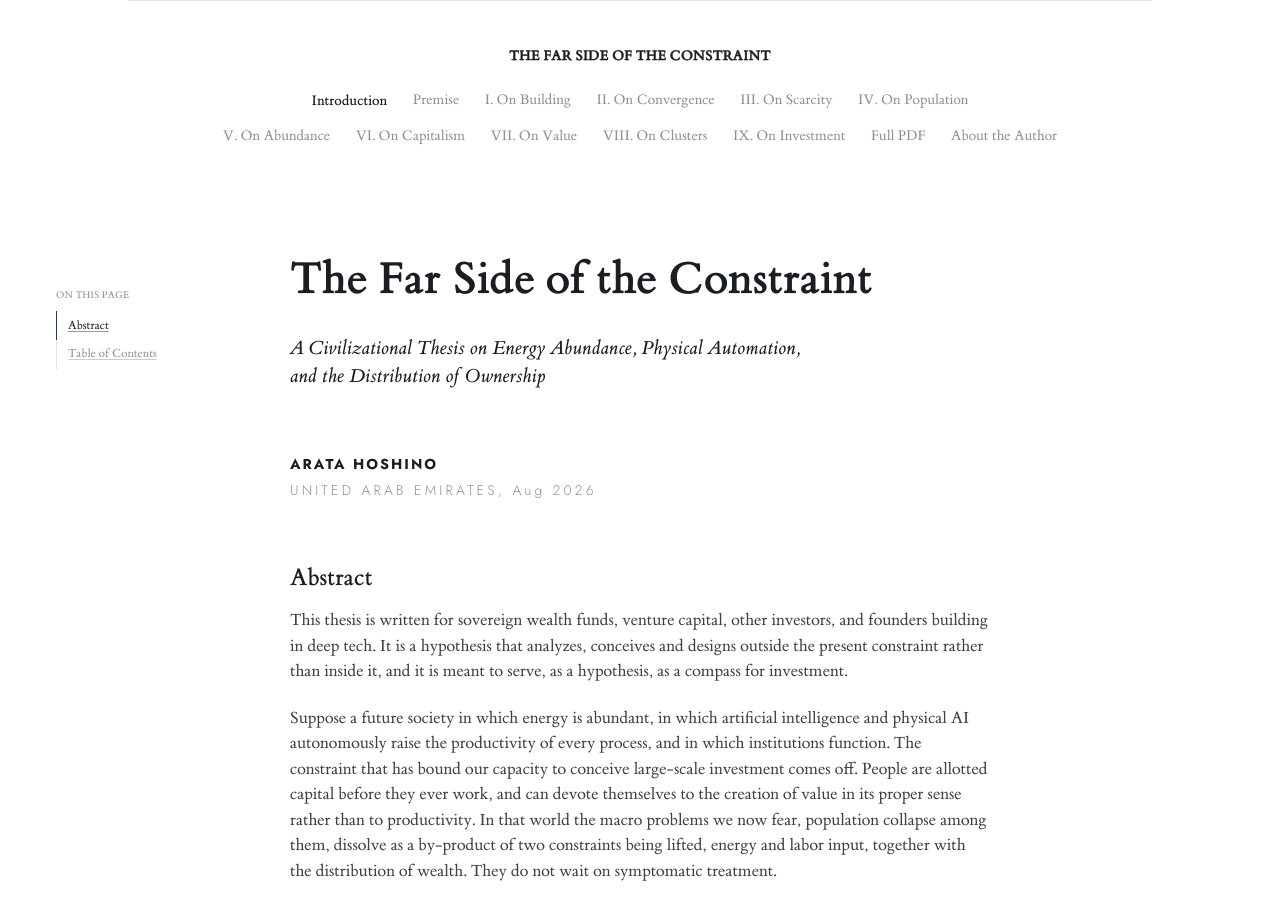
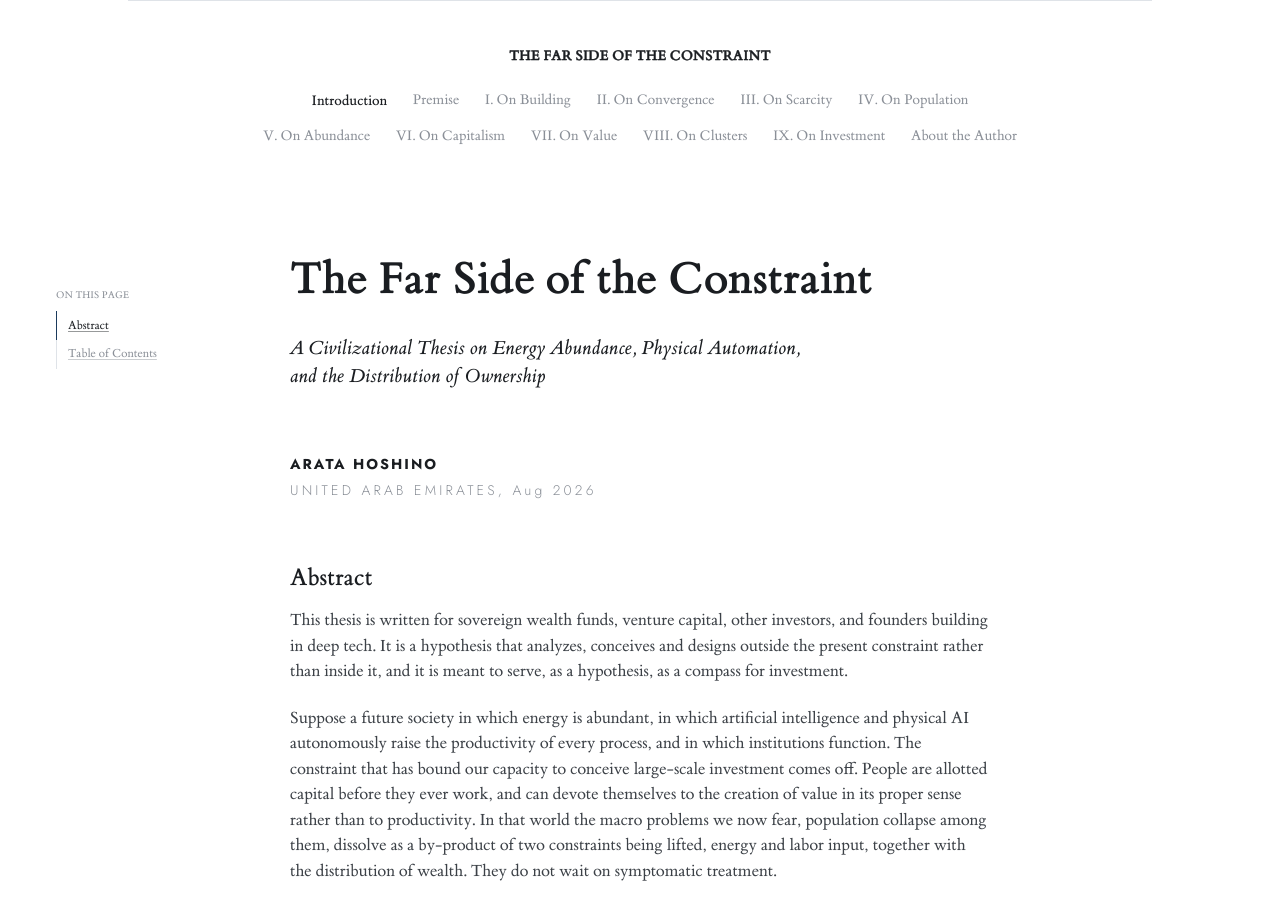
Before and after one commit to arata-hoshino/arata-hoshino.github.io, a Jekyll site: the page built from index.md, in a window 1280 px wide and 900 px high. Built offline with Jekyll 4.4.1, drawn with Linux system fonts in a browser that asks for light colours.

Commit message:
Take the PDF off the menu
The file stays where it is; only the way in from the running head goes.

Co-Authored-By: Claude Opus 5 <noreply@anthropic.com>

```diff
--- a/_includes/runhead.html
+++ b/_includes/runhead.html
@@ -38,13 +38,7 @@
         <a href="{{ essay.url | relative_url }}" style="--i: {{ forloop.index }}"
            class="nav-link{% if page.url == essay.url %} is-current{% endif %}">{% if essay.roman %}{{ essay.roman }}. {% endif %}{{ essay.title }}</a>
       {% endfor %}
-      {% comment %}
-        The whole thesis as one file. No target: it opens in the browser's
-        own viewer, in the tab the reader is already in.
-      {% endcomment %}
-      <a href="{{ '/assets/the-far-side-of-the-constraint.pdf' | relative_url }}"
-         style="--i: {{ essays.size | plus: 1 }}" class="nav-link">Full PDF</a>
-      <a href="{{ '/about/' | relative_url }}" style="--i: {{ essays.size | plus: 2 }}"
+      <a href="{{ '/about/' | relative_url }}" style="--i: {{ essays.size | plus: 1 }}"
          class="nav-link{% if page.url == '/about/' %} is-current{% endif %}">About the Author</a>
     </nav>
   </div>
```
